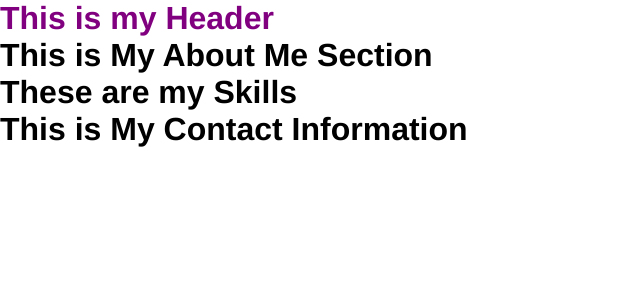
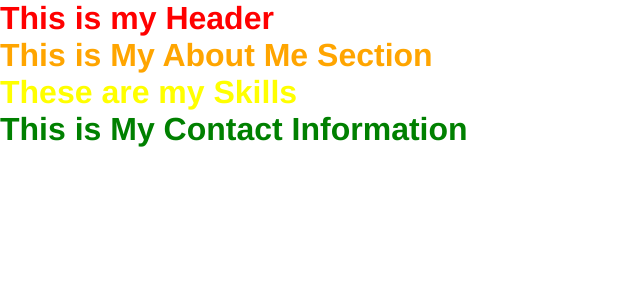
Before and after one commit to rajsandhu/react_portfolio, a React (Create React App) app: page / in a window 1280 px wide. Shown: the top 300 px of the page, without its empty margins (0-640 px from the left). Built offline with nearby package versions, Linux system fonts and the light colour scheme.

Commit message:
gave all components colors in styles.css and classNames in their .js files

```diff
--- a/src/About.js
+++ b/src/About.js
@@ -2,7 +2,9 @@ import React, { Component } from 'react'
 
 const AboutTitle = () => {
     return (
-        <h1>This is My About Me Section</h1>
+        <div className="about">
+            <h1>This is My About Me Section</h1>
+        </div>
     )
 }
 
--- a/src/Contact.js
+++ b/src/Contact.js
@@ -2,7 +2,9 @@ import React, { Component } from 'react'
 
 const ContactTitle = () => {
     return (
-        <h1>This is My Contact Information</h1>
+        <div className="contact">
+            <h1>This is My Contact Information</h1>
+        </div>
     )
 }
 
--- a/src/Skills.js
+++ b/src/Skills.js
@@ -2,7 +2,9 @@ import React, { Component } from 'react'
 
 const SkillsTitle = () => {
     return (
-        <h1>These are my Skills</h1>
+        <div className="skills">
+            <h1>These are my Skills</h1>
+        </div>
     )
 }
 
--- a/src/styles.css
+++ b/src/styles.css
@@ -10,13 +10,17 @@
 }
 
 .header {
-    color: purple;
+    color: red;
 }
 
 .about {
+    color: orange;
+}
 
+.skills {
+    color: yellow;
 }
 
 .contact {
-
+    color: green;
 }
```
